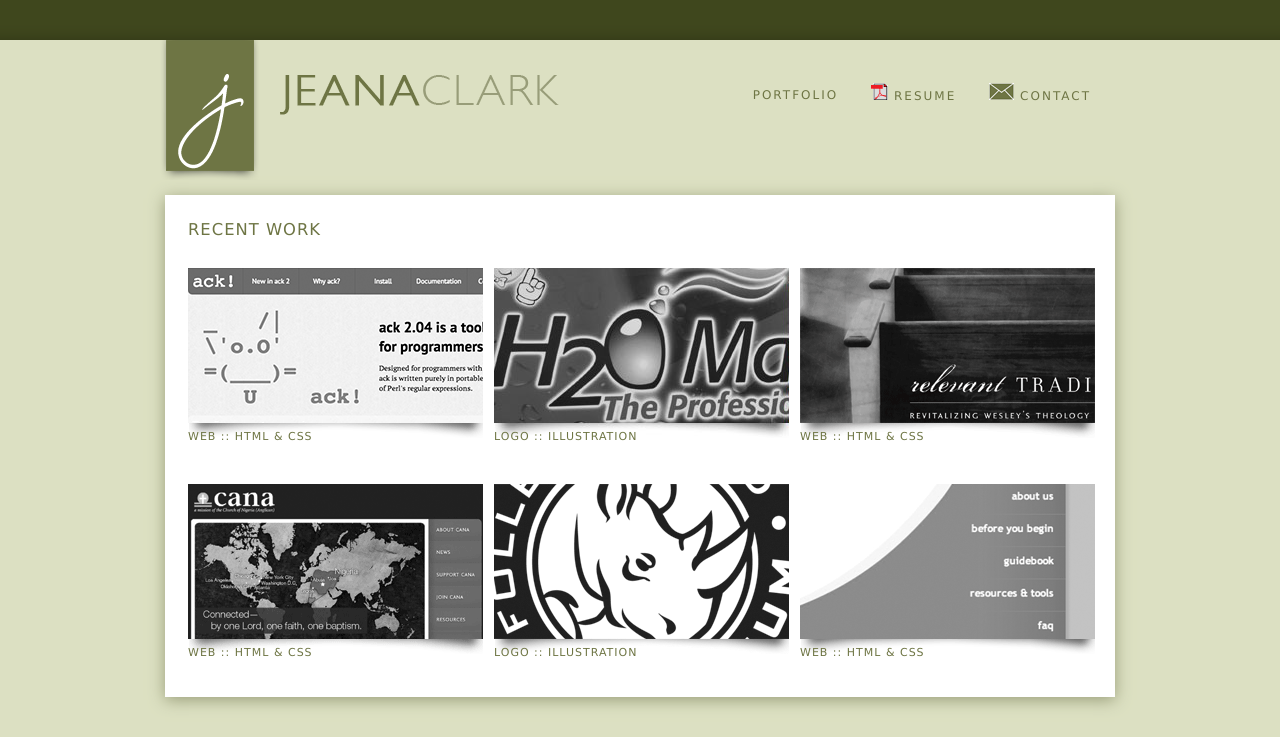
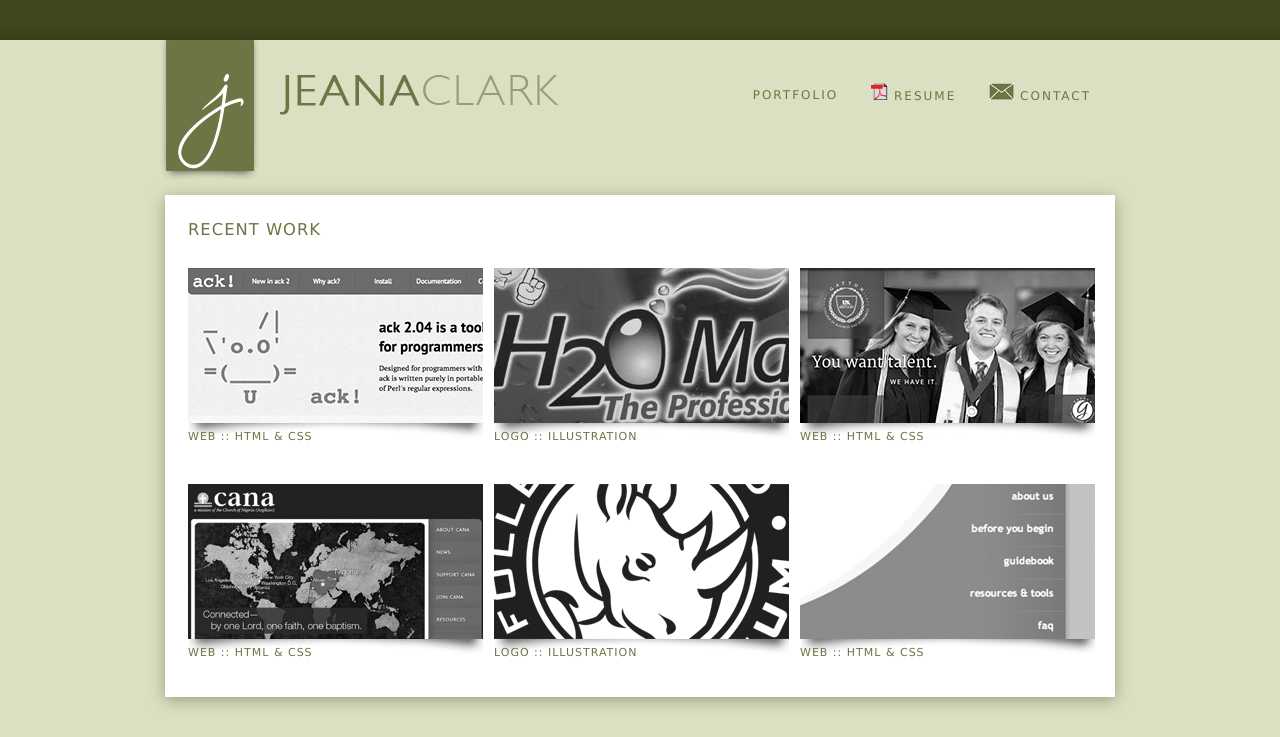
Before and after one commit to jeanadev/port, a PHP site: page / in a window 1280 px wide. Shown: the top 737 px of the page. Run offline with PHP 8.4, Linux system fonts and the light colour scheme.

Commit message:
added Gatton Partner images and css to portfolio

```diff
--- a/css/style.css
+++ b/css/style.css
@@ -188,7 +188,7 @@ body, select, input, button, textarea {
 	display: block;
 	width: 295px;
 	height: 170px;
-	background: transparent url('/img/TN-ats-mc.png') no-repeat;
+	background: transparent url('/img/TN-GattonPartner.jpg') no-repeat;
 }
 
 .p3 a {
--- a/index.php
+++ b/index.php
@@ -8,7 +8,7 @@
       <div class="p1"><a href="img/ack-web.png" title="Beyond Grep / ack :: Front End Web Development :: HTML &amp; CSS" class="thickbox"></a><p>WEB :: HTML &amp; CSS</p></div>
 
       <div class="p3"><a href="img/h2oMaestroVan.jpg" title="H2O Maestro Logo :: Designed for The Serif Group" class="thickbox"></a><p>LOGO :: Illustration</p></div>
-      <div class="p2"><a href="img/asbury-minconf.png" title="Asbury Theological Seminary :: Ministry Conference Brochure :: Conference Identity &amp; Collateral Design" class="thickbox"></a><p>Web :: HTML & CSS</p></div>
+      <div class="p2"><a href="img/web-GattonPartner.jpg" title="Gatton College of Business &amp; Economics :: Corporate Partners Website :: HTML &amp; CSS" class="thickbox"></a><p>Web :: HTML &amp; CSS</p></div>
 
       <div class="p4"><a href="img/cana-web.png" title="canaconvocation.org :: Website :: Design, HTML &amp; CSS, transitioned to CMS" class="thickbox"></a><p>Web :: HTML &amp; CSS</p></div>
       <div class="p5"><a href="img/follettbound.png" title="Follett Library Resources :: Product Logo" class="thickbox"></a><p>LOGO :: ILLUSTRATION</p></div>
```
Also changed, not shown: img/TN-GattonPartner.jpg (added), img/web-GattonPartner.jpg (added).
